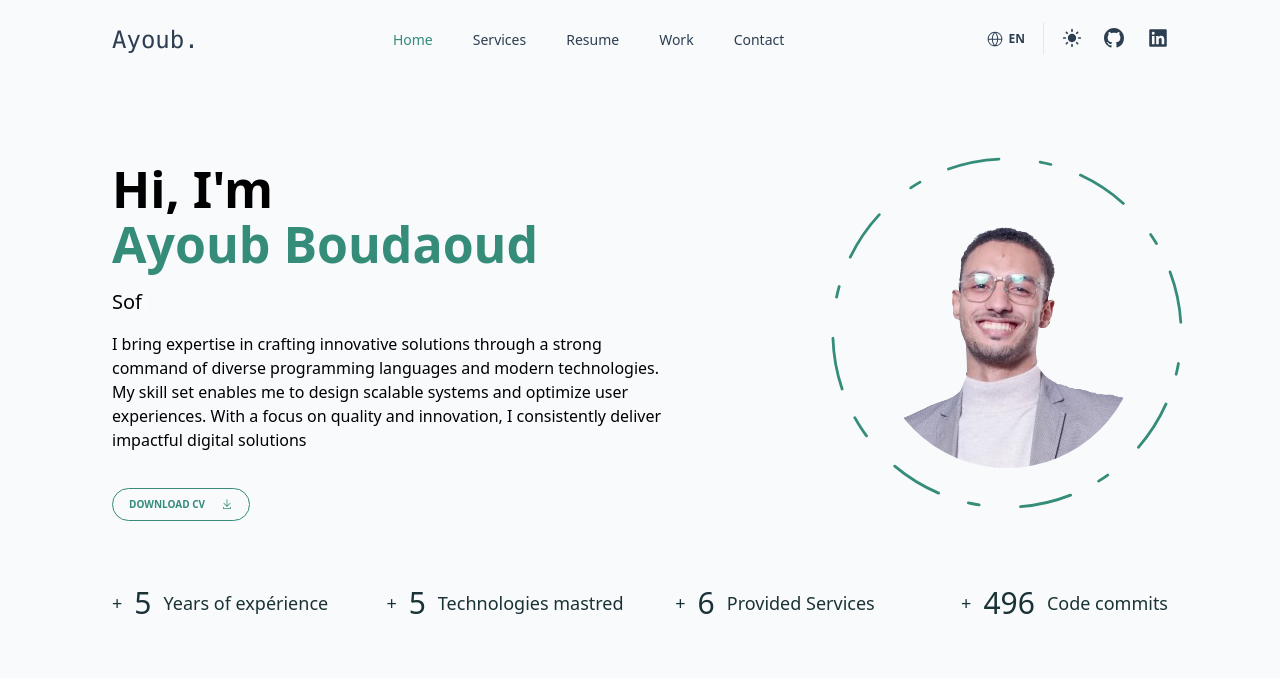
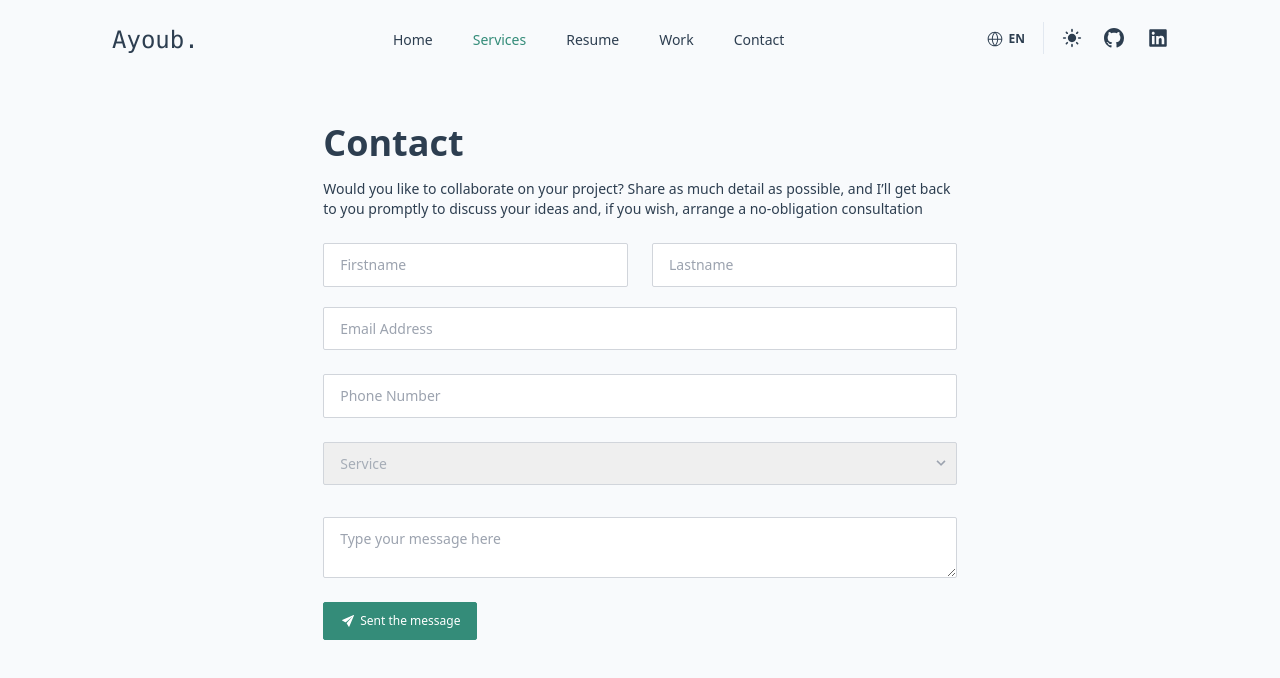
Before and after one commit to BoudaoudAyoub/Portfolio, a React (Vite) app: page /#/Portfolio/contact in a window 1280 px wide. Shown: the top 678 px of the page. Built offline with nearby package versions, Linux system fonts and the light colour scheme.

Commit message:
change the urls

```diff
--- a/package.json
+++ b/package.json
@@ -1,6 +1,6 @@
 {
-  "homepage": "https://BoudaoudAyoub.github.io/portfolio",
-  "name": "portfolio",
+  "homepage": "https://BoudaoudAyoub.github.io/Portfolio",
+  "name": "Portfolio",
   "private": true,
   "version": "0.0.0",
   "type": "module",
--- a/src/layouts/components/TopMenu/nav.tsx
+++ b/src/layouts/components/TopMenu/nav.tsx
@@ -20,10 +20,10 @@ export default function Nav() {
     const { t } = useTranslation();
     const options: IMenuOptions[] = [
         { key: 1, name: "home", link: "home", isActive: true, path: "/" },
-        { key: 2, name: "services", link: "education", isActive: false, path: "/services" },
-        { key: 3, name: "resume", link: "experience", isActive: false, path: "/resume" },
-        { key: 4, name: "work", link: "projects", isActive: false, path: "/work" },
-        { key: 5, name: "contact", link: "contact", isActive: false, path: "/contact" },
+        { key: 2, name: "services", link: "education", isActive: false, path: "/Portfolio/services" },
+        { key: 3, name: "resume", link: "experience", isActive: false, path: "/Portfolio/resume" },
+        { key: 4, name: "work", link: "projects", isActive: false, path: "/Portfolio/work" },
+        { key: 5, name: "contact", link: "contact", isActive: false, path: "/Portfolio/contact" },
     ];
 
     const { activeLink, handleActiveChange } = useActiveLink(options);
--- a/src/main.tsx
+++ b/src/main.tsx
@@ -4,13 +4,13 @@ import App from './App.tsx'
 import i18n from './locales/i18n.tsx';
 import { createRoot } from 'react-dom/client'
 import { I18nextProvider } from 'react-i18next';
-import { BrowserRouter } from 'react-router-dom';
+import { HashRouter } from 'react-router-dom';
 import { TooltipProvider } from '@radix-ui/react-tooltip';
 import { SoftModeProvider } from './contexts/SoftMode/SoftModeContextProvider.tsx';
 
 createRoot(document.getElementById('__elm')!).render(
   <React.StrictMode>
-    <BrowserRouter>
+    <HashRouter>
       <I18nextProvider i18n={i18n}>
         <SoftModeProvider>
           <TooltipProvider>
@@ -18,6 +18,6 @@ createRoot(document.getElementById('__elm')!).render(
           </TooltipProvider>
         </SoftModeProvider>
       </I18nextProvider>
-    </BrowserRouter>
+    </HashRouter>
   </React.StrictMode>
 )
--- a/src/routes/routes.tsx
+++ b/src/routes/routes.tsx
@@ -4,10 +4,10 @@ export default function MainRouting() {
   return (
     <Routes>
       <Route path='' element={<pages.Home />}/>
-      <Route path='portfolio/services' element={<pages.Services />}/>
-      <Route path='/resume' element={<pages.Resume />}/>
-      <Route path='/work' element={<pages.InProgress />}/>
-      <Route path='/contact' element={<pages.Contact />}/>
+      <Route path='Portfolio/services' element={<pages.Services />}/>
+      <Route path='Portfolio/resume' element={<pages.Resume />}/>
+      <Route path='Portfolio/work' element={<pages.InProgress />}/>
+      <Route path='Portfolio/contact' element={<pages.Contact />}/>
     </Routes>
   );
 };
```
Also changed, not shown: 1 other file (tests, documents, lock files or other folders).
